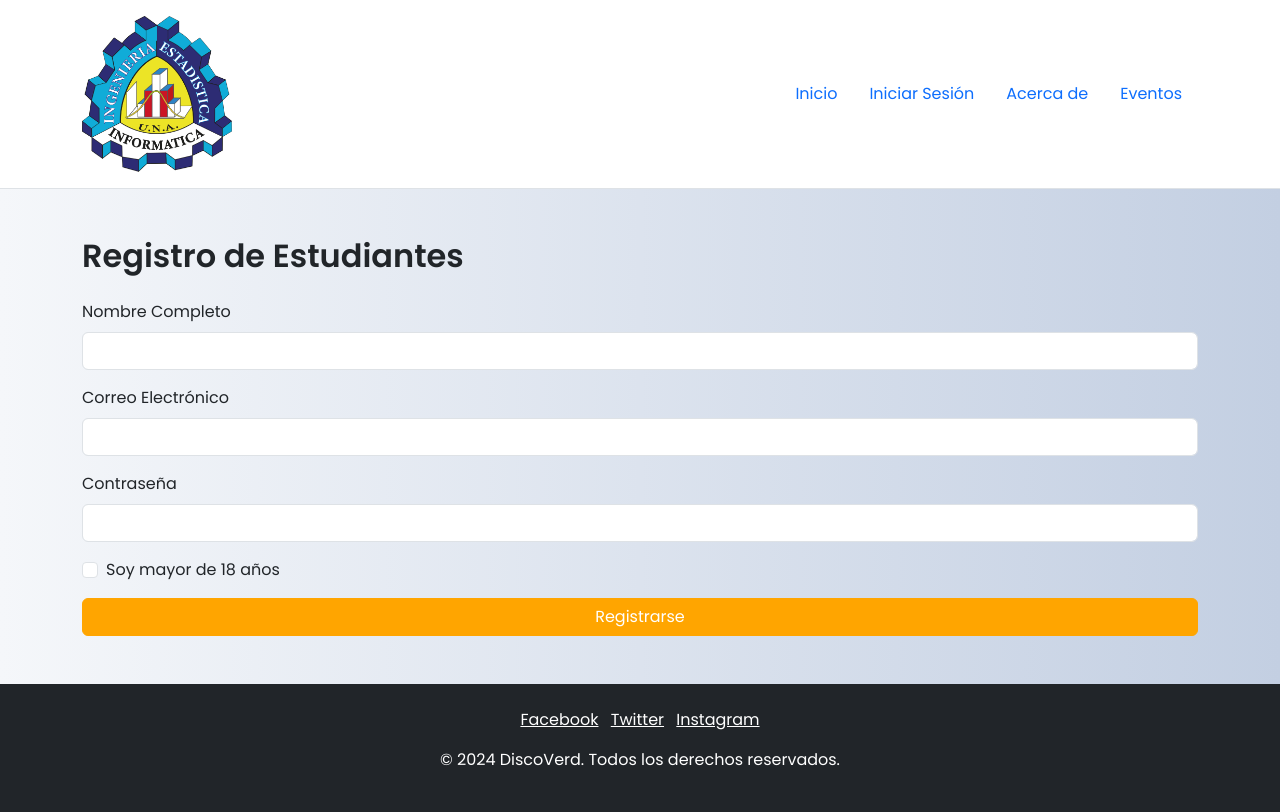
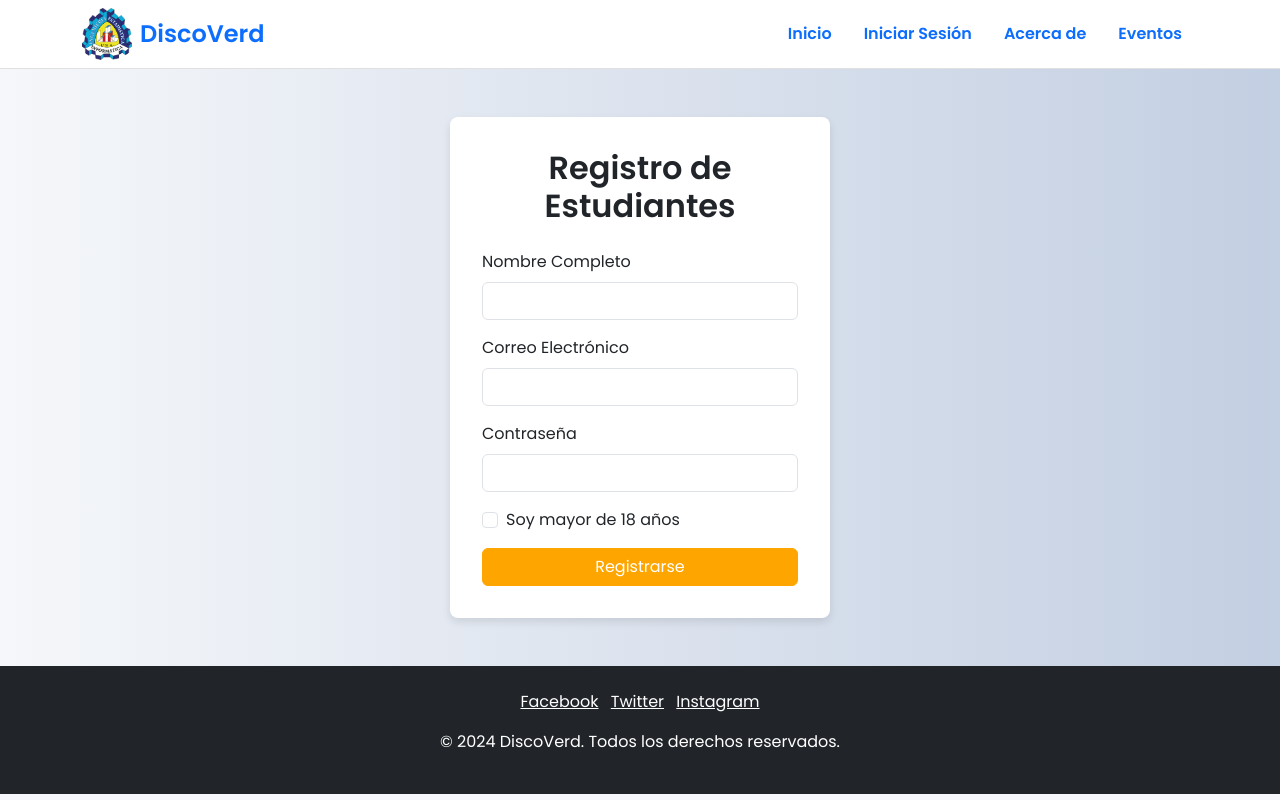
Before and after one commit to AngelgarciaJ/DiscoVerd, a Django app: page /estudiantes/registro/ in a window 1280 px wide. Run offline with Django 5.2, Linux system fonts and the light colour scheme.

Commit message:
cambio en registro de estudiantes y landing

```diff
--- a/MVT_discoverd/static/css/estudiantes/registro.css
+++ b/MVT_discoverd/static/css/estudiantes/registro.css
@@ -1,13 +1,45 @@
 /* Tipografía general */
 body {
     font-family: 'Poppins', sans-serif;
+    background-color: #f5f7fa;
 }
 
-/* Encabezado */
-.logo {
-    width: 150px;
+/* Header personalizado */
+.custom-header {
+    border-bottom: 1px solid #e0e0e0;
 }
 
+/* Tamaño del logo */
+.logo {
+    width: 50px;
+    height: auto;
+}
+
+/* Enlace del logo */
+.custom-header a {
+    color: #0d6efd; /* Color azul primario */
+    font-weight: bold;
+}
+
+/* Estilo para los enlaces de navegación */
+.custom-nav-link {
+    color: #0d6efd; /* Azul primario */
+    font-weight: 500;
+    transition: color 0.3s ease;
+}
+
+.custom-nav-link:hover {
+    color: #0056b3; /* Azul oscuro en hover */
+    text-decoration: underline;
+}
+
+/* Añadir sombra suave */
+.shadow-sm {
+    box-shadow: 0 2px 4px rgba(0, 0, 0, 0.1);
+}
+
+
+/* Títulos */
 h2 {
     font-family: 'Poppins', sans-serif;
     font-weight: 600;
@@ -19,10 +51,18 @@ h2 {
     padding: 3rem 0;
 }
 
+.registro-section .col-md-4 {
+    background-color: #ffffff;
+    padding: 2rem;
+    border-radius: 8px;
+    box-shadow: 0 4px 8px rgba(0, 0, 0, 0.1);
+}
+
 .form-label {
     font-weight: 500;
 }
 
+/* Botón principal */
 .btn-primary {
     background-color: #FFA500;
     border-color: #FFA500;
--- a/MVT_discoverd/templates/estudiantes/landing.html
+++ b/MVT_discoverd/templates/estudiantes/landing.html
@@ -54,7 +54,8 @@
                 </ul>
             </nav>
         </div>
-    </header>
+        </header>
+
 
     <!-- Sección principal -->
     <section class="main-section bg-light py-5">
--- a/MVT_discoverd/templates/estudiantes/registro.html
+++ b/MVT_discoverd/templates/estudiantes/registro.html
@@ -1,4 +1,3 @@
-
 <!DOCTYPE html>
 <html lang="es">
 <head>
@@ -10,21 +9,24 @@
     <!-- Bootstrap CSS -->
     <link href="https://cdn.jsdelivr.net/npm/bootstrap@5.3.0-alpha1/dist/css/bootstrap.min.css" rel="stylesheet">
     <!-- Estilos personalizados -->
-    <link href="{% static 'css/estudiantes/registro.css' %}" rel="stylesheet"> <!-- Enlazamos nuestro CSS personalizado -->
+    <link href="{% static 'css/estudiantes/registro.css' %}" rel="stylesheet">
     <link href="https://fonts.googleapis.com/css2?family=Poppins:wght@400;600&family=Lato:wght@300&display=swap" rel="stylesheet">
 </head>
 <body>
 
 <!-- Encabezado -->
-    <header class="bg-white py-3 border-bottom">
-        <div class="container d-flex justify-content-between align-items-center">
-            <img src="{% static 'img/logos/FINESI.png' %}" alt="Logo" class="logo">
+<header class="custom-header bg-white shadow-sm">
+    <div class="container d-flex justify-content-between align-items-center py-2">
+        <a href="{% url 'landing_estudiantes' %}" class="d-flex align-items-center text-decoration-none">
+            <img src="{% static 'img/logos/FINESI.png' %}" alt="Logo" class="logo me-2">
+            <span class="fs-4 fw-bold text-primary">DiscoVerd</span>
+        </a>
         <nav>
             <ul class="nav">
-                    <li class="nav-item"><a class="nav-link" href="{% url 'landing_estudiantes' %}">Inicio</a></li>
-                    <li class="nav-item"><a class="nav-link" href="{% url 'login_estudiantes' %}">Iniciar Sesión</a></li>
-                    <li class="nav-item"><a class="nav-link" href="#">Acerca de</a></li>
-                    <li class="nav-item"><a class="nav-link" href="#">Eventos</a></li>
+                <li class="nav-item"><a class="nav-link custom-nav-link" href="{% url 'landing_estudiantes' %}">Inicio</a></li>
+                <li class="nav-item"><a class="nav-link custom-nav-link" href="{% url 'login_estudiantes' %}">Iniciar Sesión</a></li>
+                <li class="nav-item"><a class="nav-link custom-nav-link" href="#">Acerca de</a></li>
+                <li class="nav-item"><a class="nav-link custom-nav-link" href="#">Eventos</a></li>
             </ul>
         </nav>
     </div>
@@ -33,7 +35,9 @@
     <!-- Formulario de Registro -->
     <section class="registro-section py-5">
         <div class="container">
-            <h2 class="mb-4">Registro de Estudiantes</h2>
+            <div class="row justify-content-center">
+                <div class="col-md-4">
+                    <h2 class="mb-4 text-center">Registro de Estudiantes</h2>
 
                     <form method="POST">
                         {% csrf_token %}
@@ -59,6 +63,8 @@
                         <button type="submit" class="btn btn-primary w-100">Registrarse</button>
                     </form>
                 </div>
+            </div>
+        </div>
     </section>
 
     <!-- Pie de página -->
```
Also changed, not shown: MVT_discoverd/static/css/estudiantes/login.css (+37 -0 lines), MVT_discoverd/static/css/estudiantes/styles_perfilamiento.css (added, +53 -0 lines), db.sqlite3, 1 other file. Lines whose indentation alone changed are shown as unchanged.
